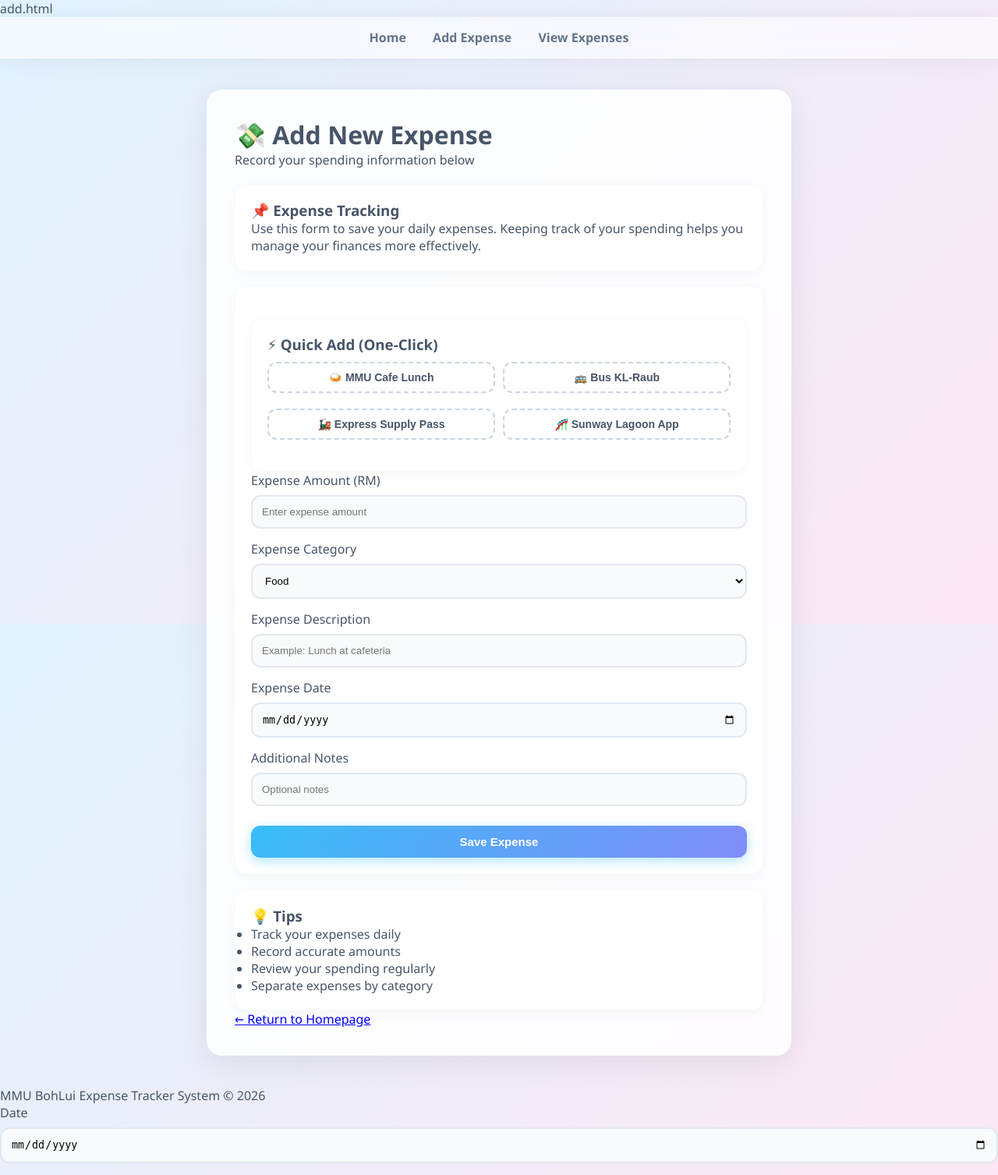
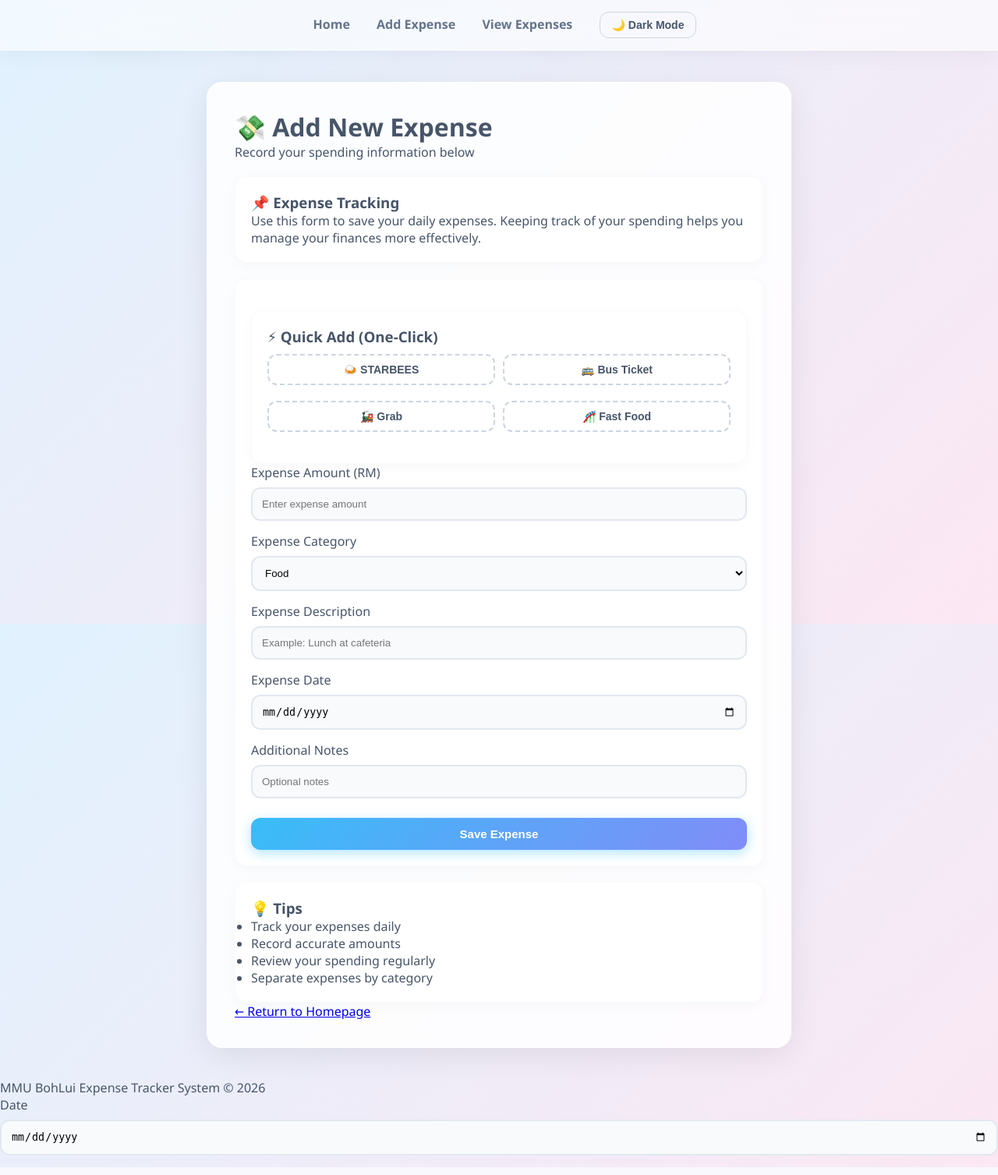
Before and after one commit to yewjoe18/MMU-BohLui, a Flask app: page /add in a window 1280 px wide. Shown: the whole page at 78% size. Run offline with Flask 3, Linux system fonts and the light colour scheme; a user stored in the database is signed in.

Commit message:
updated code

```diff
--- a/app.py
+++ b/app.py
@@ -6,7 +6,6 @@ from database import *
 app = Flask(__name__)
 app.secret_key = "bohlui_secret_key"
 
-# ✨ 让用户保持登录状态 30 天，不需要一直填密码
 app.config['PERMANENT_SESSION_LIFETIME'] = timedelta(days=30)
 
 create_table()
@@ -120,7 +119,7 @@ def chart():
 
     return render_template('chart.html', categories=categories, amounts=amounts)
 
-# ✨ 新增：批量删除路由
+
 @app.route('/delete_batch', methods=['POST'])
 def delete_batch():
     if 'student_name' not in session:
--- a/static/script.js
+++ b/static/script.js
@@ -1,4 +1,7 @@
 window.onload = function () {
+    // ==========================================
+    // 1. 你们原本的功能：显示日期
+    // ==========================================
     let today = new Date();
     let date = today.toDateString();
     let dateText = document.getElementById("current-date");
@@ -6,18 +9,49 @@ window.onload = function () {
     if (dateText) {
         dateText.innerHTML = "Today's Date: " + date;
     }
+
+    // ==========================================
+    // 2. 🌟 新增的功能：深色模式切换逻辑
+    // ==========================================
+    const themeToggleBtn = document.getElementById('themeToggle');
+    const body = document.body;
+
+    // 加入一个 if 判断，确保只有在有切换按钮的页面才执行，避免报错
+    if (themeToggleBtn) {
+        // 检查本地存储中是否有用户之前保存的主题设置
+        const currentTheme = localStorage.getItem('theme');
+        if (currentTheme === 'dark') {
+            body.classList.add('dark-mode');
+            themeToggleBtn.innerText = '☀️ Light Mode';
+        }
+
+        // 当点击按钮时切换模式
+        themeToggleBtn.addEventListener('click', () => {
+            body.classList.toggle('dark-mode');
+
+            if (body.classList.contains('dark-mode')) {
+                localStorage.setItem('theme', 'dark');
+                themeToggleBtn.innerText = '☀️ Light Mode';
+            } else {
+                localStorage.setItem('theme', 'light');
+                themeToggleBtn.innerText = '🌙 Dark Mode';
+            }
+        });
+    }
 };
+
+// ==========================================
+// 下面的 function 完全保持你们原本的样子，一字未动
+// ==========================================
 
 function validateAuthForm() {
     let name = document.getElementById("student_name").value;
     let email = document.getElementById("student_email").value;
 
-
     if (name.trim().length < 3) {
         alert("Student Name must be at least 3 characters long.");
         return false;
     }
-
 
     let emailPattern = /^[a-zA-Z0-9._-]+@[a-zA-Z0-9.-]+\.[a-zA-Z]{2,}$/;
     if (!emailPattern.test(email)) {
@@ -27,7 +61,6 @@ function validateAuthForm() {
 
     return true;
 }
-
 
 function validateForm() {
     let amount = document.getElementById("amount").value;
--- a/static/style.css
+++ b/static/style.css
@@ -5,14 +5,13 @@
 
 body {
     font-family: 'Segoe UI', Tahoma, Geneva, Verdana, sans-serif;
-    /* 浅粉红与浅蓝色的柔和渐变 */
+    /* */
     background: linear-gradient(135deg, #e0f2fe 0%, #fce7f3 100%);
     background-attachment: fixed;
     color: #475569;
 }
 
 /* =========================
-   NAVBAR (毛玻璃导航栏)
 ========================= */
 nav {
     background: rgba(255, 255, 255, 0.6);
@@ -25,7 +24,7 @@ nav {
 }
 nav .logo { color: #38bdf8; font-weight: bold; font-size: 20px; }
 nav a { color: #64748b; font-weight: 600; text-decoration: none; margin: 0 15px; transition: 0.3s; }
-nav a:hover { color: #f472b6; /* 悬浮变成粉色 */ }
+nav a:hover { color: #f472b6; /* */ }
 
 /* =========================
    CONTAINERS & CARDS (悬浮卡片特效)
@@ -87,9 +86,7 @@ input:focus, select:focus {
     box-shadow: 0 0 0 4px rgba(244, 114, 182, 0.1);
 }
 
-/* =========================
-   QUICK ADD GRID (麦当劳点单区)
-========================= */
+/* */
 .quick-add-grid {
     display: grid; grid-template-columns: repeat(2, 1fr); gap: 10px; margin-bottom: 20px;
 }
@@ -108,3 +105,101 @@ table { width: 100%; border-collapse: collapse; margin-top: 20px; background: wh
 th { background: #f8fafc; color: #475569; font-weight: 600; padding: 15px; text-align: left; }
 td { padding: 15px; border-bottom: 1px solid #f1f5f9; }
 tr:hover { background: #fdfbfb; }
+
+/* =========================
+   DARK MODE (新增的高级黑模式)
+/* 只有当加上 .dark-mode 时，这些黑色才会覆盖你的渐变色 */
+   DARK MODE
+body.dark-mode {
+    background: linear-gradient(135deg, #0f172a 0%, #1e293b 100%);
+    color: #e2e8f0;
+}
+
+body.dark-mode nav { background: rgba(15, 23, 42, 0.7); }
+body.dark-mode nav a { color: #94a3b8; }
+body.dark-mode .container { background: rgba(30, 41, 59, 0.85); }
+body.dark-mode .stats-card, body.dark-mode .feature-box, body.dark-mode .expense-form-section { background: #1e293b; border: 1px solid #334155;}
+body.dark-mode input, body.dark-mode select { background: #0f172a; border-color: #334155; color: #e2e8f0; }
+body.dark-mode nav {
+    background: rgba(15, 23, 42, 0.7);
+    border-bottom: 1px solid rgba(255, 255, 255, 0.1);
+}
+
+body.dark-mode nav a { color: #94a3b8; }
+body.dark-mode nav a:hover { color: #38bdf8; /* Hover turns tech blue in dark mode */ }
+
+body.dark-mode .container {
+    background: rgba(30, 41, 59, 0.85);
+    border: 1px solid rgba(255, 255, 255, 0.1);
+    box-shadow: 0 10px 40px rgba(0,0,0,0.5);
+}
+
+body.dark-mode .stats-card,
+body.dark-mode .feature-box,
+body.dark-mode .expense-form-section {
+    background: #1e293b;
+    border: 1px solid #334155;
+    box-shadow: 0 4px 15px rgba(0,0,0,0.2);
+}
+
+body.dark-mode .stats-card:hover,
+body.dark-mode .feature-box:hover {
+    box-shadow: 0 12px 25px rgba(56, 189, 248, 0.15); /* Hover glows blue */
+}
+
+/* Form Inputs Adaptation */
+body.dark-mode input,
+body.dark-mode select {
+    background: #0f172a;
+    border-color: #334155;
+    color: #e2e8f0;
+}
+
+body.dark-mode input:focus,
+body.dark-mode select:focus {
+    border-color: #38bdf8;
+    background: #1e293b;
+    box-shadow: 0 0 0 4px rgba(56, 189, 248, 0.1);
+}
+
+body.dark-mode .preset-btn {
+    background: #1e293b;
+    color: #94a3b8;
+    border-color: #475569;
+}
+
+body.dark-mode .preset-btn:hover {
+    background: #0f172a;
+    color: #38bdf8;
+    border-color: #38bdf8;
+}
+
+/* Table Adaptation */
+body.dark-mode table { background: #1e293b; }
+body.dark-mode th { background: #0f172a; color: #cbd5e1; }
+body.dark-mode td { border-bottom: 1px solid #334155; }
+body.dark-mode tr:hover { background: #334155; }
+
+/* */
+.theme-toggle-btn {
+    width: auto; margin-top: 0; padding: 8px 15px; font-size: 14px;
+    background: transparent; border: 1px solid #cbd5e1; color: #475569;
+    box-shadow: none; margin-left: 15px;
+}
+body.dark-mode .theme-toggle-btn { border-color: #475569; color: #e2e8f0; }
+/* Custom styling for the toggle button to override the default 100% width button rule */
+.theme-toggle-btn {
+    width: auto;
+    margin-top: 0;
+    padding: 8px 15px;
+    font-size: 14px;
+    background: transparent;
+    border: 1px solid #cbd5e1;
+    color: #475569;
+    box-shadow: none;
+    margin-left: 15px;
+}
+body.dark-mode .theme-toggle-btn {
+    border-color: #475569;
+    color: #e2e8f0;
+}
--- a/templates/add.html
+++ b/templates/add.html
@@ -1,5 +1,3 @@
-add.html
-
 <!DOCTYPE html>
 <html lang="en">
 <head>
@@ -14,12 +12,13 @@ add.html
 <body>
 
     <!-- NAVIGATION BAR -->
-    <nav>
+   <nav>
         <a href="/">Home</a>
         <a href="/add">Add Expense</a>
         <a href="/list">View Expenses</a>
+
+        <button id="themeToggle" class="theme-toggle-btn">🌙 Dark Mode</button>
     </nav>
-
     <!-- MAIN CONTAINER -->
     <div class="container">
 
@@ -50,10 +49,10 @@ add.html
 <div class="feature-box">
     <h3>⚡ Quick Add (One-Click)</h3>
     <div class="quick-add-grid">
-        <button type="button" class="preset-btn" onclick="fillQuickAdd('Food', 'MMU Cafe Lunch', 8.50)">🍛 MMU Cafe Lunch</button>
-        <button type="button" class="preset-btn" onclick="fillQuickAdd('Transport', 'Bus KL-Raub', 15.00)">🚌 Bus KL-Raub</button>
-        <button type="button" class="preset-btn" onclick="fillQuickAdd('Entertainment', 'Express Supply Pass', 23.90)">🚂 Express Supply Pass</button>
-        <button type="button" class="preset-btn" onclick="fillQuickAdd('Entertainment', 'Sunway Lagoon App', 20.00)">🎢 Sunway Lagoon App</button>
+        <button type="button" class="preset-btn" onclick="fillQuickAdd('Food', 'STARBEES', 8.50)">🍛 STARBEES</button>
+        <button type="button" class="preset-btn" onclick="fillQuickAdd('Transport', 'Bus Ticket', 9.30)">🚌 Bus Ticket</button>
+        <button type="button" class="preset-btn" onclick="fillQuickAdd('Entertainment', 'Grab', 20.00)">🚂 Grab</button>
+        <button type="button" class="preset-btn" onclick="fillQuickAdd('Entertainment', 'Fast Food', 20.00)">🎢 Fast Food</button>
     </div>
 </div>
 
@@ -62,7 +61,6 @@ function fillQuickAdd(category, desc, amount) {
     document.getElementById('category').value = category;
     document.getElementById('description').value = desc;
     document.getElementById('amount').value = amount;
-    // 如果你想让它一点就自动保存，把下面这行的斜杠 // 删掉
     // document.querySelector('form').submit();
 }
 </script>
--- a/templates/chart.html
+++ b/templates/chart.html
@@ -91,5 +91,4 @@
     </script>
 
 </body>
-
 </html>
--- a/templates/list.html
+++ b/templates/list.html
@@ -15,11 +15,13 @@ list.html
 
     <!-- NAVIGATION BAR -->
     <nav>
-
         <a href="/">Home</a>
         <a href="/add">Add Expense</a>
         <a href="/list">View Expenses</a>
+        <button id="themeToggle" class="theme-toggle-btn">🌙 Dark Mode</button>
 
+
+        <button id="themeToggle" class="theme-toggle-btn">🌙 Dark Mode</button>
     </nav>
 
     <!-- MAIN CONTAINER -->
@@ -108,4 +110,5 @@ list.html
     </footer>
 
 </body>
+
 </html>
--- a/templates/login.html
+++ b/templates/login.html
@@ -38,4 +38,5 @@
         </div>
     </div>
 </body>
+
 </html>
```
Also changed, not shown: templates/index.html (+8 -2 lines), templates/register.html (+12 -3 lines).
